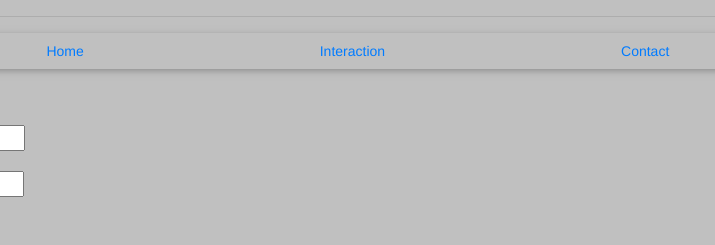
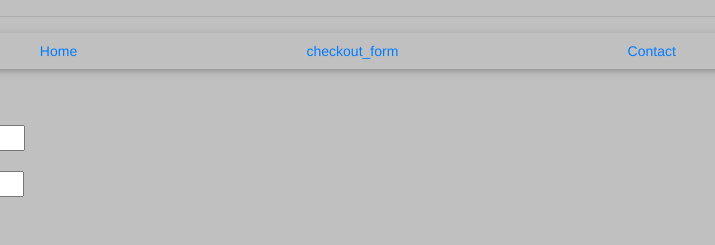
Before and after one commit to swaroopatirumalareddy/about-swaroopa, a plain HTML site: page contact.html in a window 1280 px wide. Shown: the top 245 px of the page, 323-1038 px from the left. Drawn offline with nearby package versions, Linux system fonts and the light colour scheme.

```diff
--- a/contact.html
+++ b/contact.html
@@ -28,7 +28,7 @@
         <div class="navbar">
             P3 Client-Side App
             <a href="index.html" rel="noopener">Home</a>
-            <a href="checkout_form.html" rel="noopener">Interaction</a>
+            <a href="checkout_form.html" rel="noopener">checkout_form</a>
             <a href="contact.html" rel="noopener">Contact</a>
             <a href="qunit.html" rel="noopener">QUnit</a>
           </div>
```
